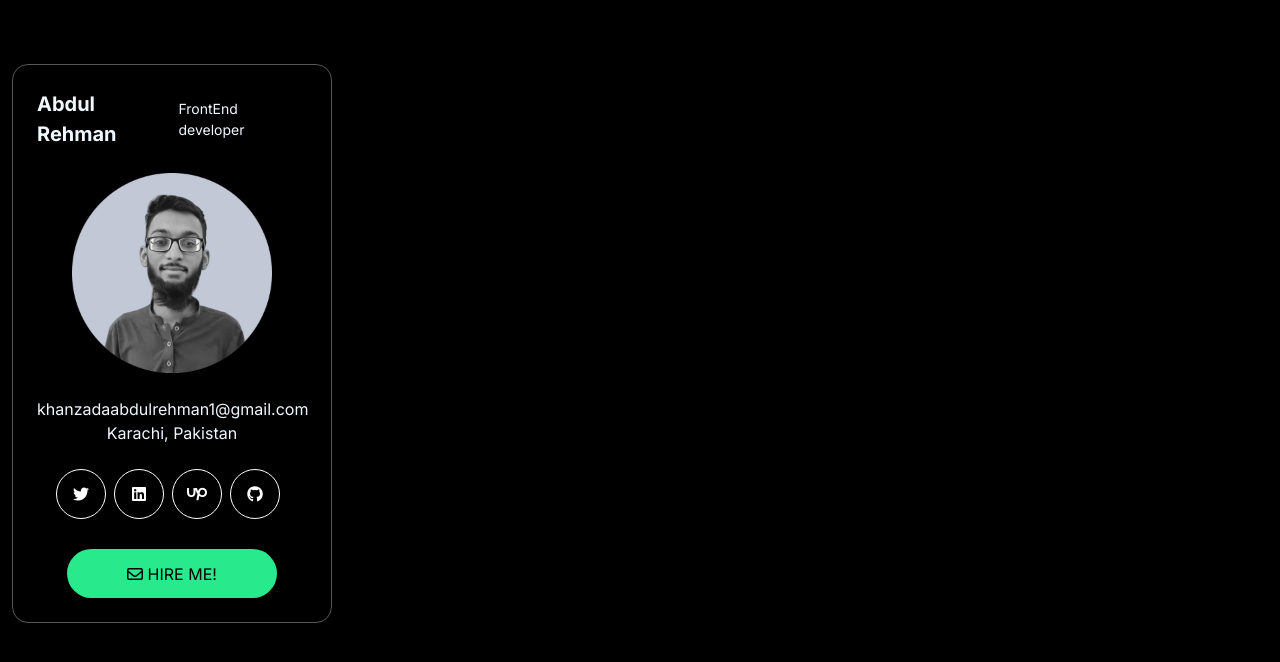
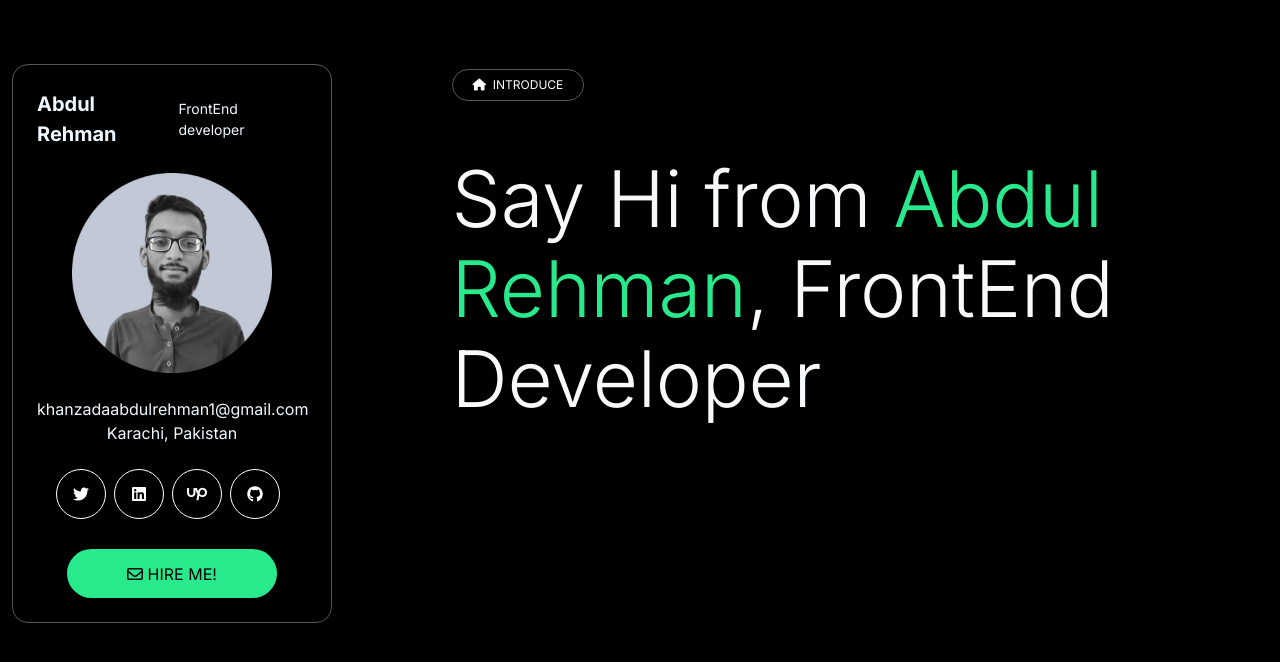
Before and after one commit to abdulrehmankz1/personal-portfolio, a React (Create React App) app: page / in a window 1280 px wide. Shown: the top 662 px of the page. Built offline with nearby package versions, Linux system fonts and the light colour scheme.

Commit message:
add intro section

```diff
--- a/src/App.js
+++ b/src/App.js
@@ -1,10 +1,12 @@
 import './App.css';
+import IntroSection from './components/IntroSection';
 import Sidebar from './components/Sidebar';
 
 function App() {
   return (
     <div className='container-fluid py-5 my-3'>
       <Sidebar />
+      <IntroSection />
     </div>
   );
 }
--- /dev/null
+++ b/src/components/IntroSection.jsx
@@ -0,0 +1,19 @@
+import React from 'react'
+
+function IntroSection() {
+  return (
+    <div className='custom-container'>
+      <span class="badge rounded-pill section_badge">
+        <i class="fa-solid fa-house"></i>
+        &nbsp; INTRODUCE
+      </span>
+      <h1 className='text-light'>
+        Say Hi from <span className='hero_content'>
+          Abdul Rehman
+        </span>, FrontEnd Developer
+      </h1>
+    </div>
+  )
+}
+
+export default IntroSection
--- a/src/styles.scss
+++ b/src/styles.scss
@@ -9,6 +9,13 @@ $secondary-color: #28e98c;
 body {
   background-color: $bg-color;
   font-family: "Inter", sans-serif;
+
+  h1 {
+    font-size: 78px;
+    letter-spacing: -0.2px;
+    line-height: 90px;
+    font-weight: 300;
+  }
 
   .left-sidebar {
     border: 1px solid #565656;
@@ -75,6 +82,25 @@ body {
       border: 2px solid $secondary-color;
     }
   }
+  .custom-container{
+
+.hero_content{
+  color: $secondary-color;
+}
+
+    .section_badge {
+      padding: 9px 20px;
+      border: 1px solid #565656;
+      font-size: 12px;
+      font-weight: normal;
+      margin-bottom: 53px;
+      display: inline-flex;
+      align-items: center;
+    }
+  }
+
+
+
   @media (max-width: 576px) {
     body {
       font-size: 18px;
@@ -106,7 +132,14 @@ body {
     }
 
     .left-sidebar {
-      position: fixed;}
+      position: fixed;
+    }
+
+    .custom-container {
+      width: 65%;
+      margin-left: auto !important;
+      margin-top: 5px;
+    }
   }
 
 }
```
